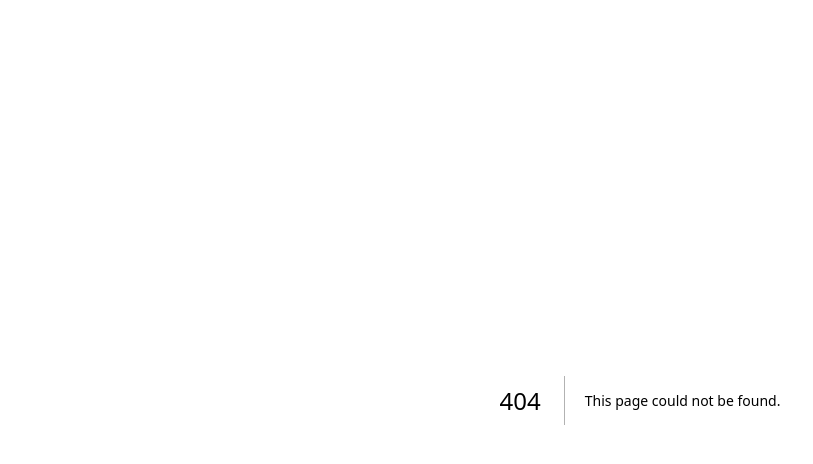
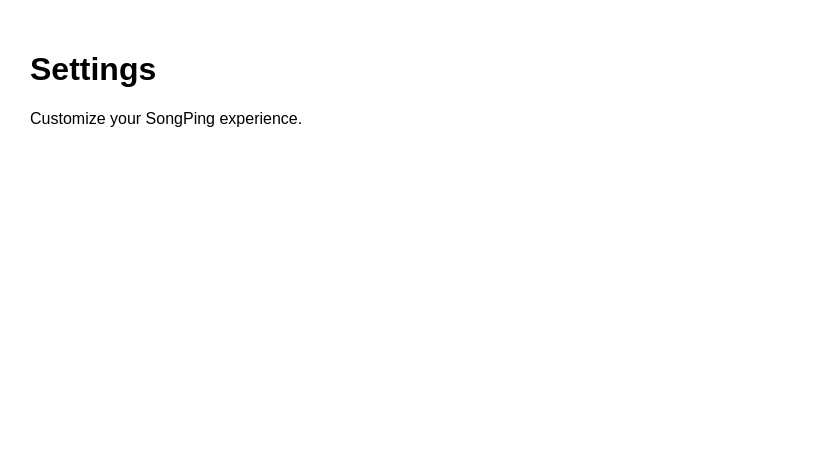
Before and after one commit to jasonsever79/SongPing, a Next.js app: page /settings in a window 1280 px wide. Before the commit this address had no page. Shown: the top 464 px of the page, without its empty margins (0-813 px from the left). Built offline with nearby package versions, Linux system fonts and the light colour scheme.

Commit message:
Create page.tsx

```diff
--- /dev/null
+++ b/app/settings/page.tsx
@@ -0,0 +1,19 @@
+"use client";
+
+
+
+export default function SettingsPage() {
+
+  return (
+
+    <div style={{ padding: 30 }}>
+
+      <h1>Settings</h1>
+
+      <p>Customize your SongPing experience.</p>
+
+    </div>
+
+  );
+
+}
```
